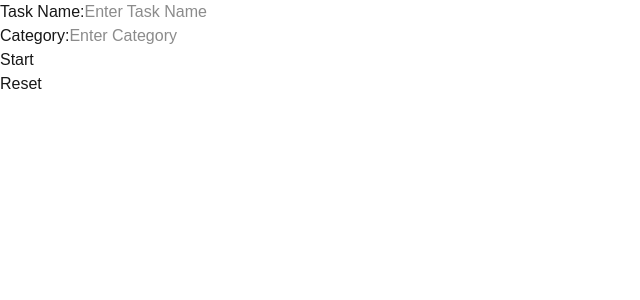
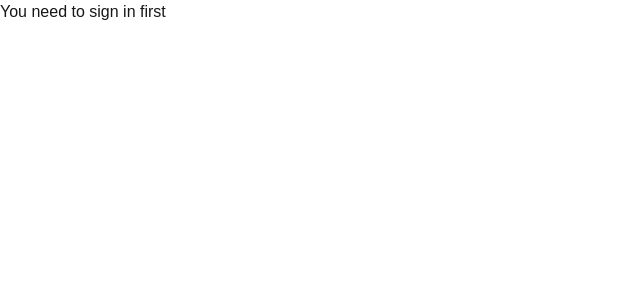
Before and after one commit to anish-band/neurix, a Next.js app: page /session in a window 1280 px wide. Shown: the top 300 px of the page, without its empty margins (0-640 px from the left). Built offline with nearby package versions, Linux system fonts and the light colour scheme; no server answers.

Commit message:
Added protection in session

```diff
--- a/app/session/page.tsx
+++ b/app/session/page.tsx
@@ -4,7 +4,7 @@ import {useState} from "react"
 import { useUser } from "@clerk/nextjs";
 
 export default function Session () {
-  const { user } = useUser();
+  const { user, isLoaded, isSignedIn} = useUser();
   const [session, setSession] = useState({
     name: "",
     category: "",
@@ -28,7 +28,8 @@ export default function Session () {
     }))
   }
 
-  return (
+  if (isSignedIn) {
+    return (
     <form>
       <div className="task-name">
         <label>
@@ -71,4 +72,10 @@ export default function Session () {
 
     </form>
   );
+  }
+
+  return (
+    <p>You need to sign in first</p>
+  );
+
 }
```
